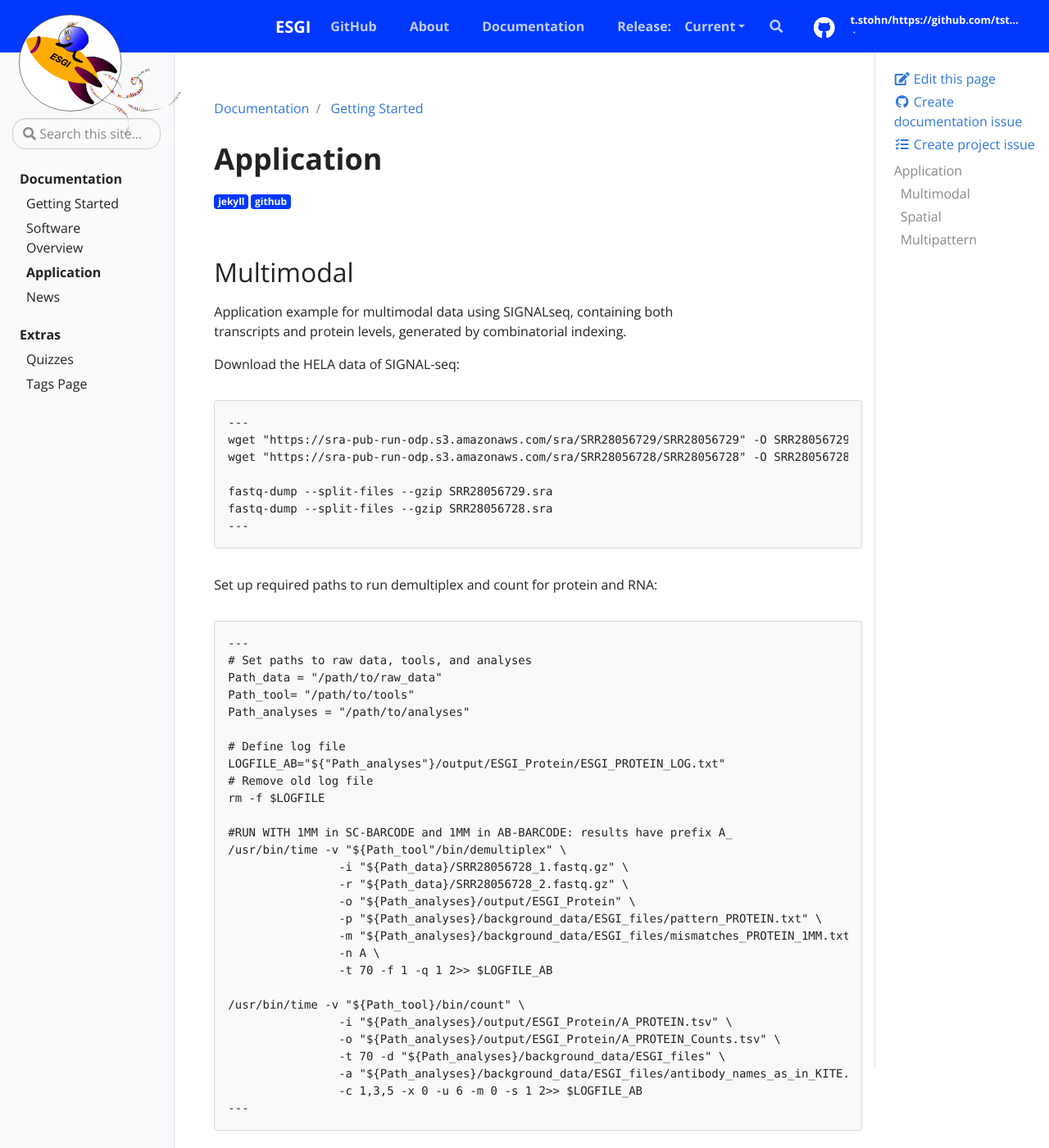
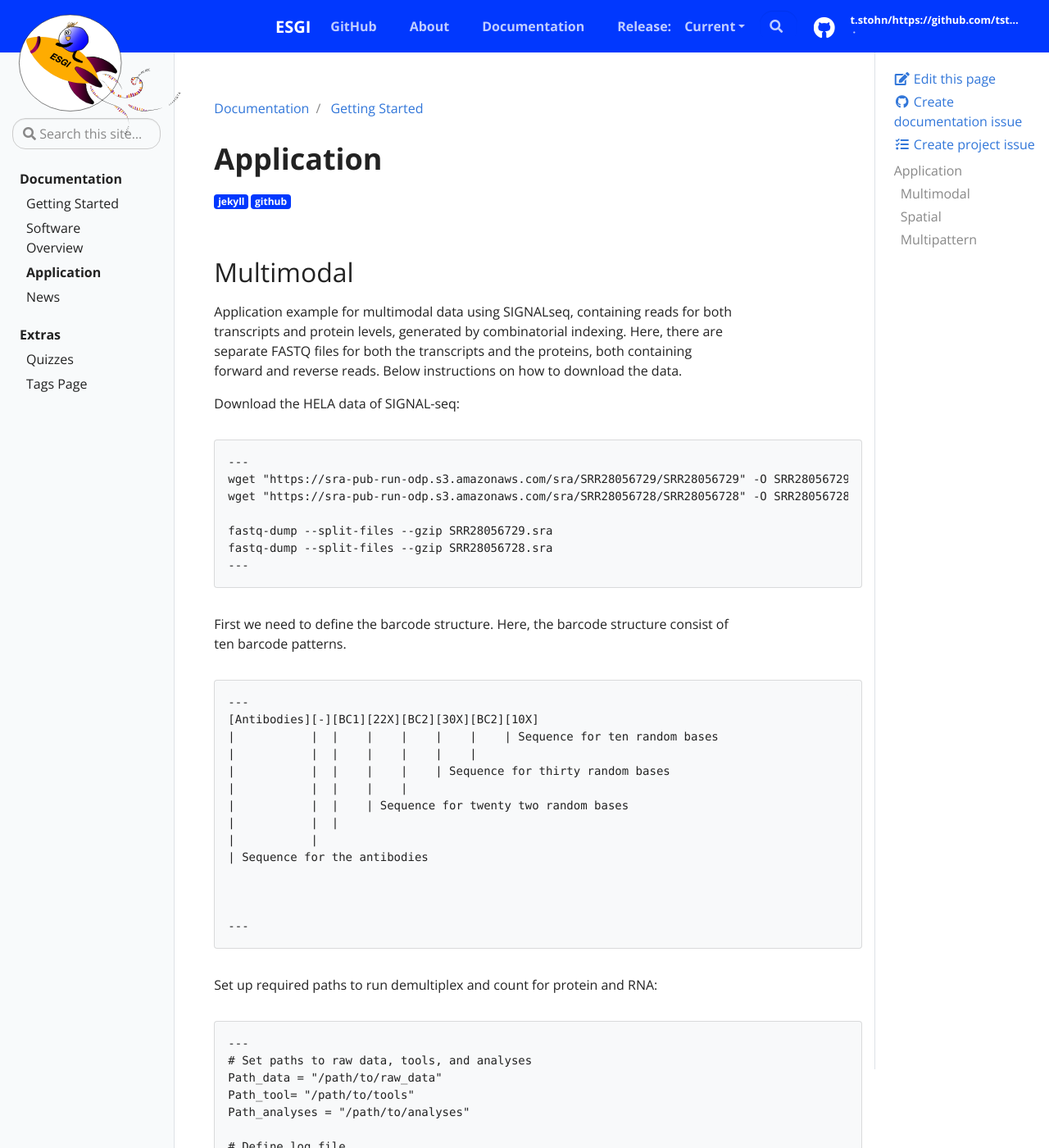
Before and after one commit to tstohn/ESGI.documentation, a Jekyll site: the page built from _docs/application.md, in a window 1280 px wide and 1400 px high. Shown: the whole window at 82% size. Built offline with Jekyll 4.4.1, drawn with Linux system fonts in a browser that asks for light colours.

Commit message:
test example signalseq

````diff
--- a/_docs/application.md
+++ b/_docs/application.md
@@ -11,7 +11,7 @@ description: Getting started with Docsy Jekyll
 
 ## Multimodal
 
-Application example for multimodal data using SIGNALseq, containing both transcripts and protein levels, generated by combinatorial indexing.
+Application example for multimodal data using SIGNALseq, containing reads for both transcripts and protein levels, generated by combinatorial indexing. Here, there are separate FASTQ files for both the transcripts and the proteins, both containing forward and reverse reads. Below instructions on how to download the data.
 
 Download the HELA data of SIGNAL-seq:
 ```
@@ -21,6 +21,24 @@ wget "https://sra-pub-run-odp.s3.amazonaws.com/sra/SRR28056728/SRR28056728" -O S
 
 fastq-dump --split-files --gzip SRR28056729.sra
 fastq-dump --split-files --gzip SRR28056728.sra
+---
+```
+First we need to define the barcode structure. Here, the barcode structure consist of ten barcode patterns.
+
+```
+---
+[Antibodies][-][BC1][22X][BC2][30X][BC2][10X]
+|           |  |    |    |    |    |    | Sequence for ten random bases
+|           |  |    |    |    |    |
+|           |  |    |    |    | Sequence for thirty random bases
+|           |  |    |    |
+|           |  |    | Sequence for twenty two random bases
+|           |  |
+|           |
+| Sequence for the antibodies
+
+
+
 ---
 ```
 
@@ -57,6 +75,8 @@ rm -f $LOGFILE
 ---
 ```
 
+###
+
 ## Spatial
 
 ## Multipattern
````
